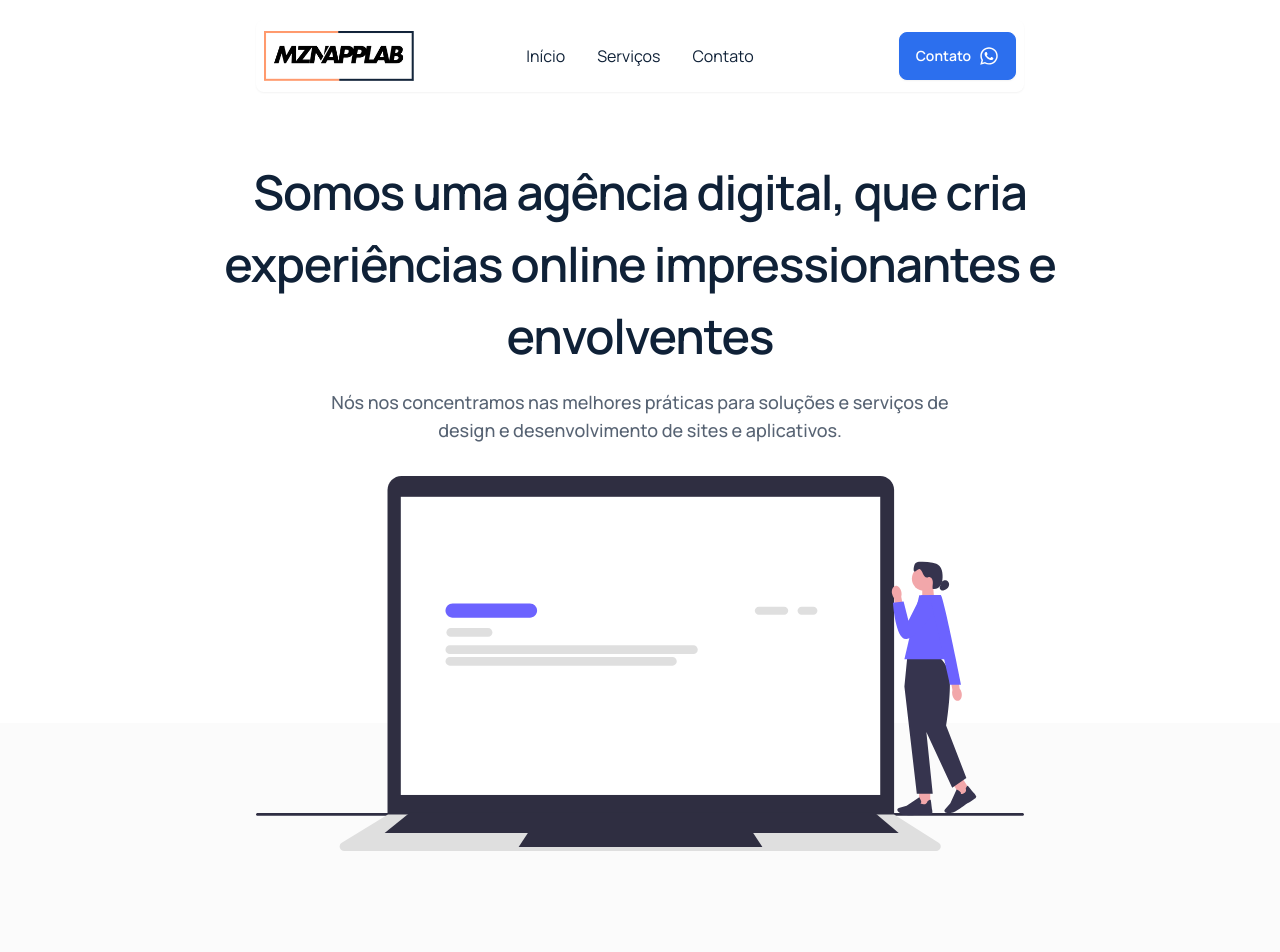
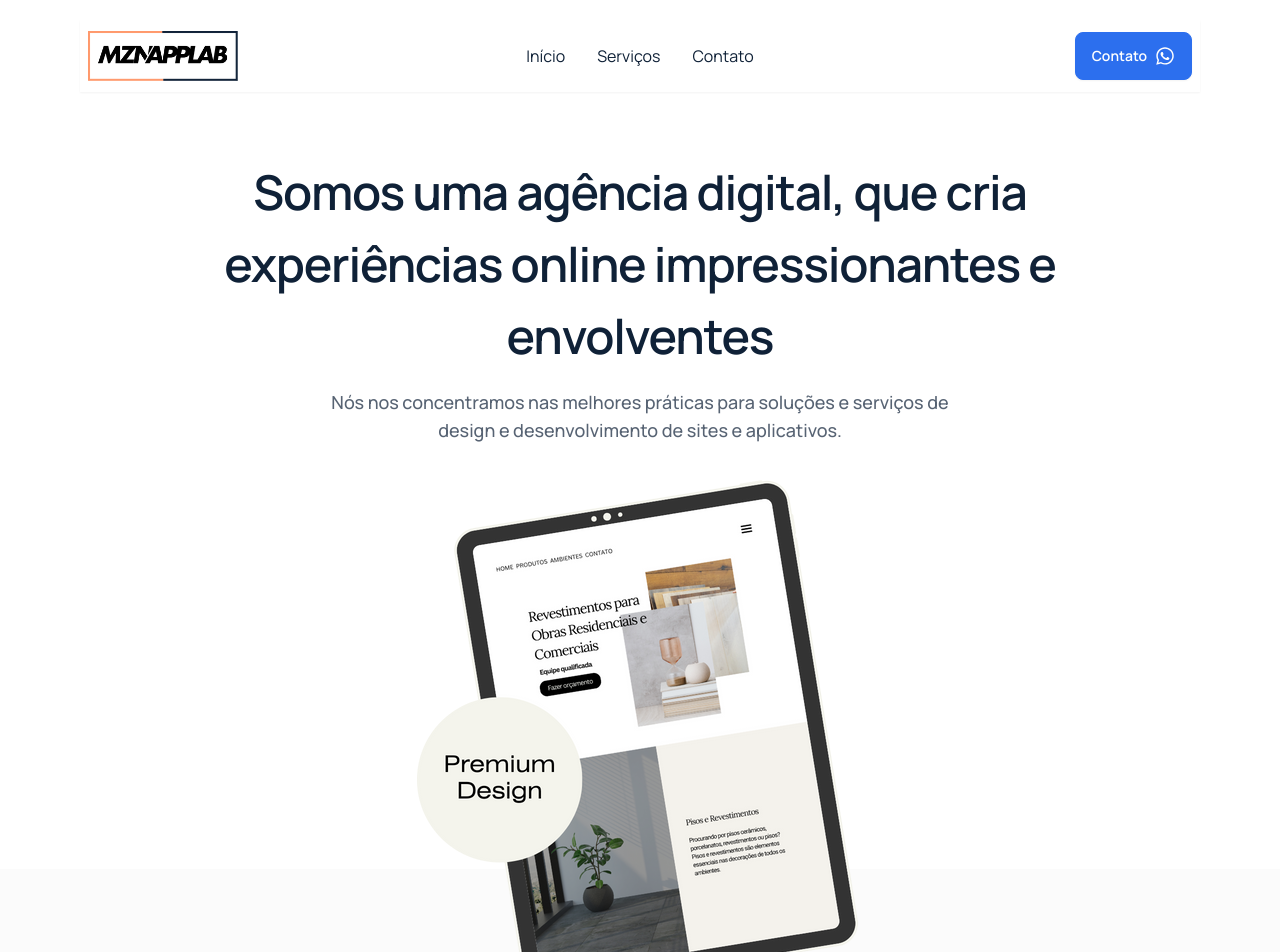
Before and after one commit to jessemezini/feacomoveis.com.br, a Next.js app: page / in a window 1280 px wide. Shown: the top 952 px of the page. Built offline with nearby package versions, Linux system fonts and the light colour scheme.

Commit message:
upd navbar, added new hero mockup

```diff
--- a/src/components/hero.tsx
+++ b/src/components/hero.tsx
@@ -22,11 +22,11 @@ export default function Hero() {
 
         <Fade delay={750} duration={1000} triggerOnce>
           <Image
-            src="/undraw2.svg"
+            src="/hero-mockup.png"
             alt="MZN App Lab"
-            width={768}
-            height={768}
-            className="mx-auto mt-8 rounded-2xl"
+            width={446}
+            height={521}
+            className="mx-auto mt-8"
             quality={100}
           />
         </Fade>
--- a/src/components/navbar.tsx
+++ b/src/components/navbar.tsx
@@ -4,8 +4,8 @@ import { FaWhatsapp } from "react-icons/fa";
 
 export default function NavBar() {
   return (
-    <div className="md:max-w-screen-md mx-auto md:shadow-sm mt-5 md:rounded-lg">
-      <div className="navbar">
+    <div className="container max-w-screen-xl mx-auto  mt-5 md:rounded-lg">
+      <div className="navbar md:shadow-sm">
         <div className="navbar-start max-lg:w-3/4">
           <div className="dropdown">
             <div tabIndex={0} role="button" className="btn btn-ghost lg:hidden">
```
Also changed, not shown: public/hero-mockup.png (added).
